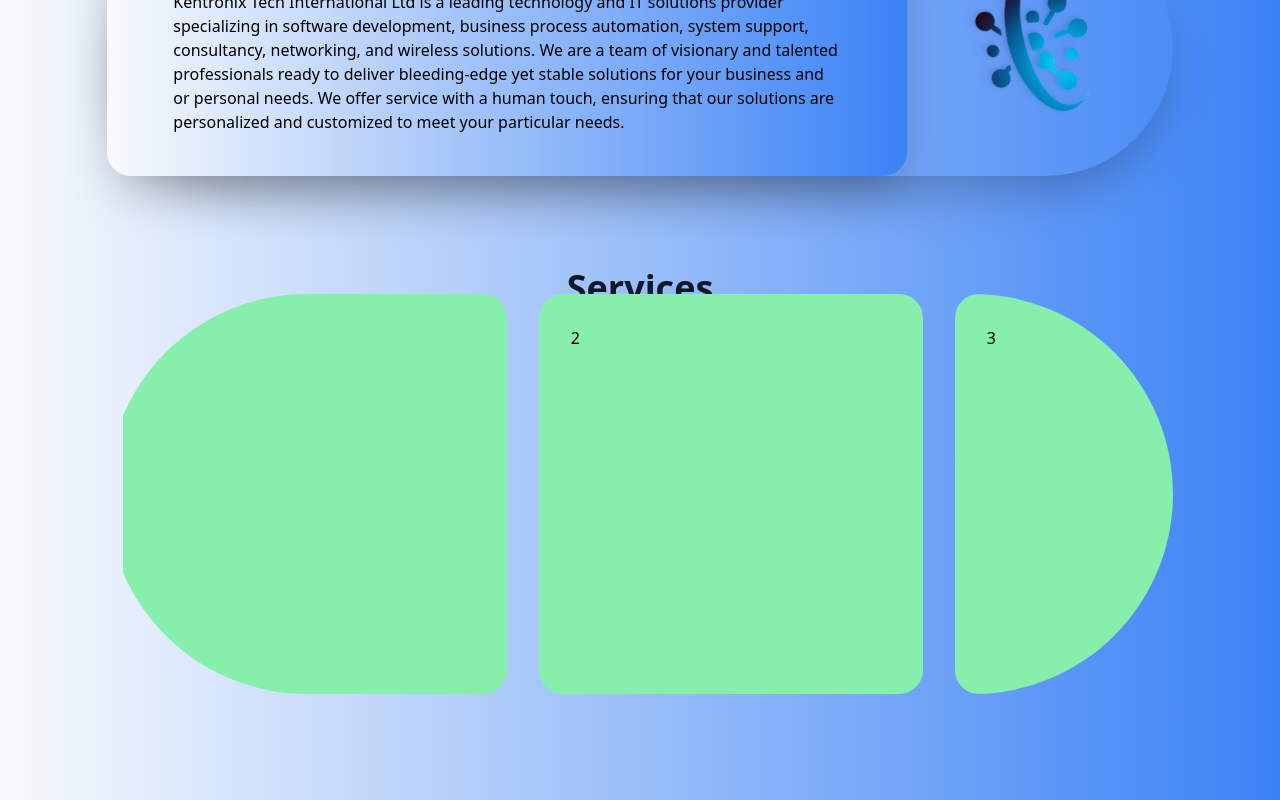
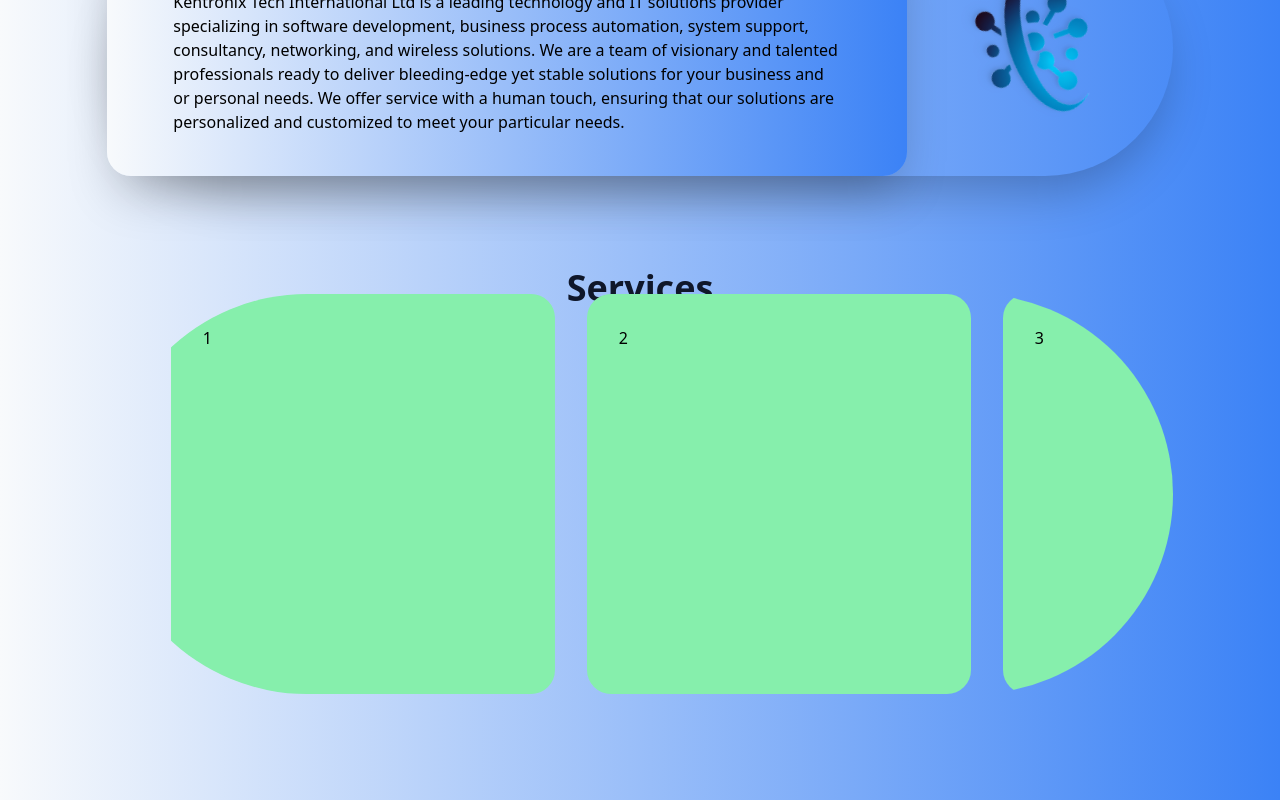
Before and after one commit to mosesmrima/kentronix, a Next.js app: page / in a window 1280 px wide. Shown: the part 304-1104 px from the top of the page. Built offline with nearby package versions, Linux system fonts and the light colour scheme.

Commit message:
add padding to lg carousel

```diff
--- a/components/Services.jsx
+++ b/components/Services.jsx
@@ -11,7 +11,7 @@ export default function Services() {
         <>
             <div className={"p-0 m-0 w-[100vw] h-[70vh] overflow-hidden flex flex-col justify-center items-center"}>
                 <h1>Services</h1>
-                <motion.div ref={carousel} className={"carousel cursor-grab w-10/12 overflow-hidden flex rounded-full"}>
+                <motion.div ref={carousel} className={"carousel cursor-grab w-10/12 overflow-hidden flex rounded-full sm:px-12"}>
                     <motion.div drag={"x"} dragConstraints={{right: 0, left: -width}} className={"inner-carousel flex flex-shrink-0  w-12/12 h-[400px] justify-center items-center "}>
                         {
                             [1,2,3,4, 5, 6, 7, 8, 9, 10, 11, 12, 13, 14, 15].map((el) => (
```
